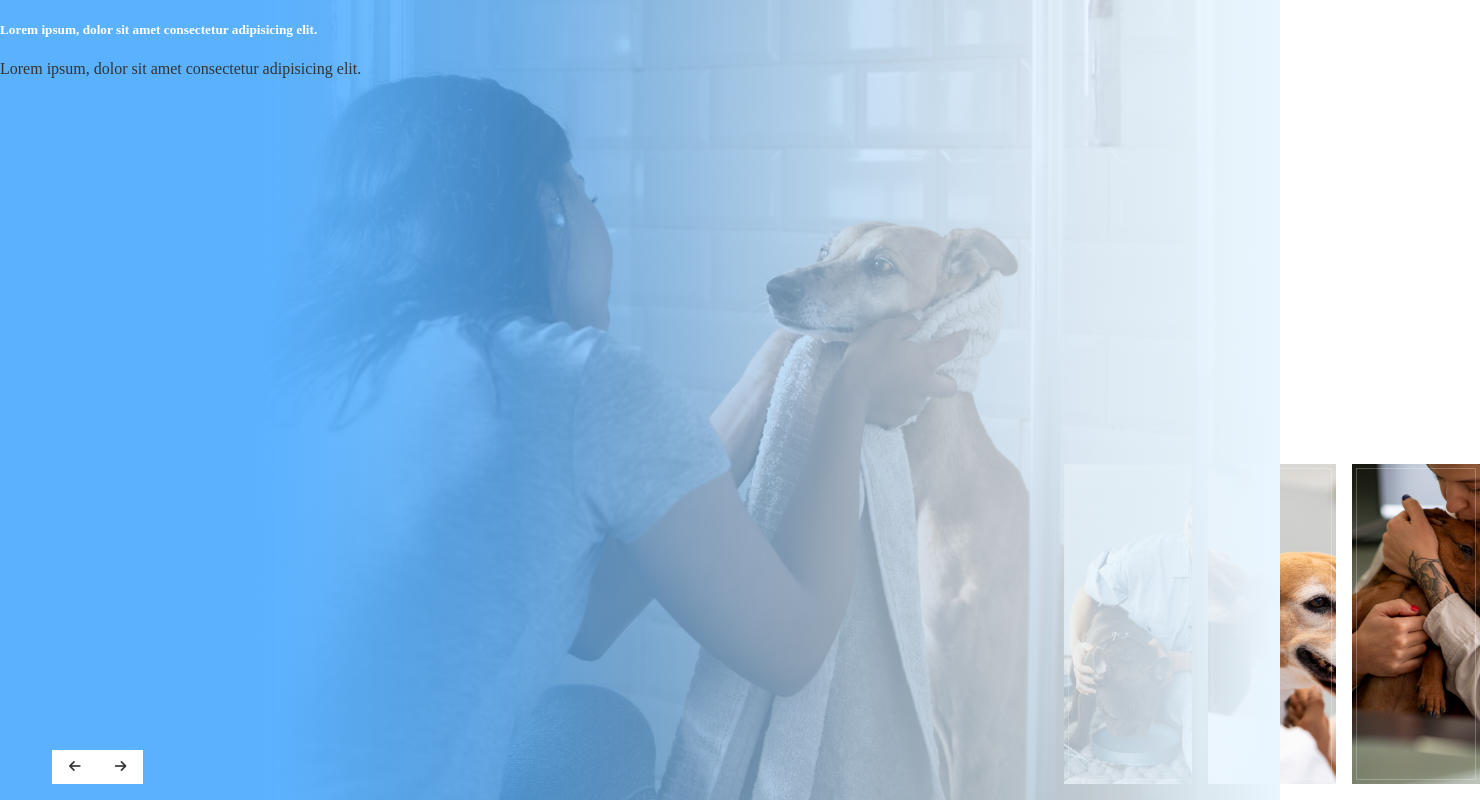
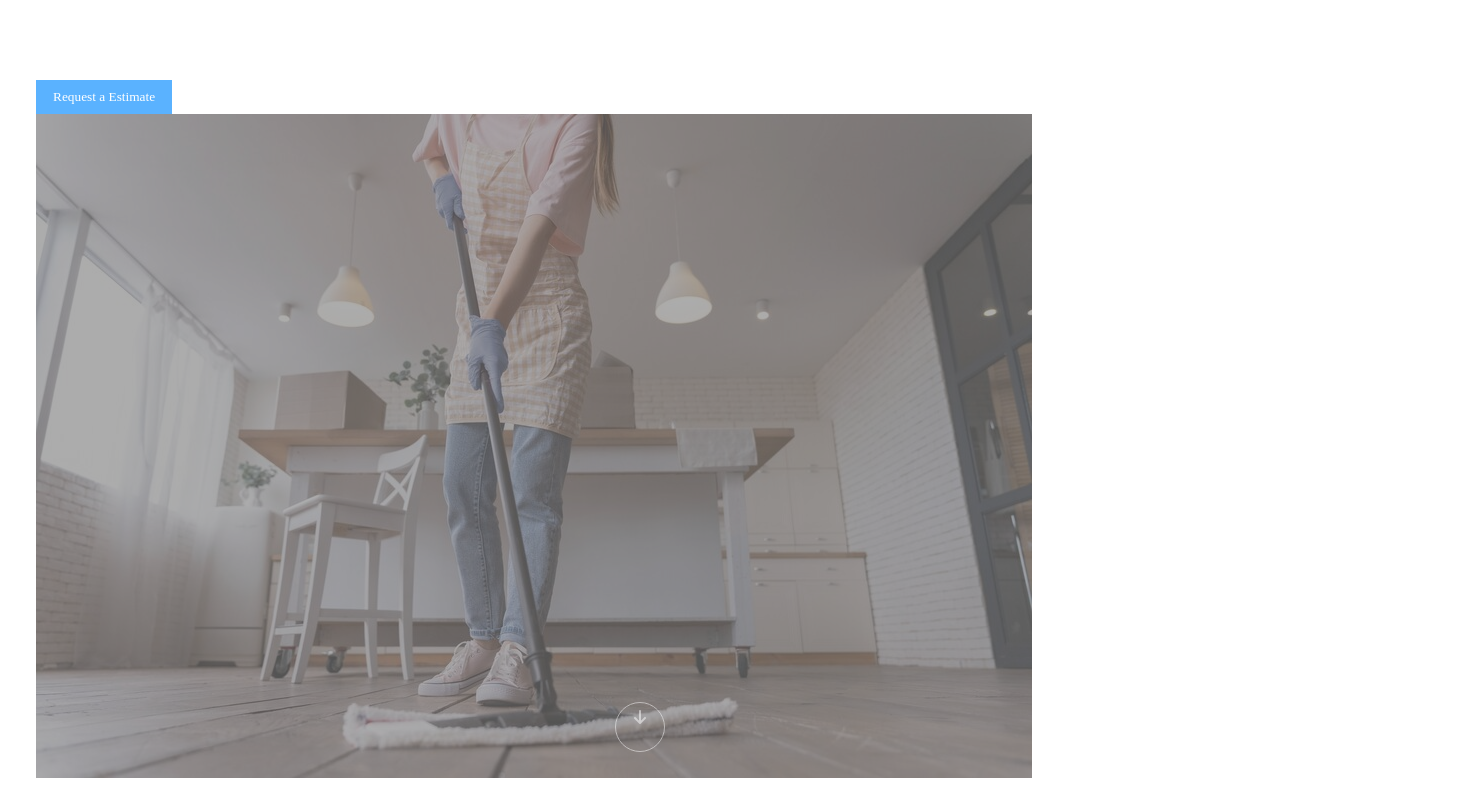
Before and after one commit to MoisesMarchini/Template-GreenThumb, an Angular app: page / in a window 1280 px wide. Shown: the top 802 px of the page, 1480 px wide, since content can reach past the window. Built offline with nearby package versions, Linux system fonts and the light colour scheme.

Commit message:
Att: faq-props;

```diff
--- a/src/app/app.component.html
+++ b/src/app/app.component.html
@@ -6,9 +6,9 @@
     [sectionProps]="props"
   ></app-feature-section>
   <app-our-services-section></app-our-services-section>
-  <app-base-section>
+  <!-- <app-base-section>
     <app-slider></app-slider>
-  </app-base-section>
+  </app-base-section> -->
   <app-benefits-section
     style="--_background: #eaf6ff; --_section-bg-color: #eaf6ff"
     *ngFor="let props of customProps.benefitsSections"
--- a/src/app/sections/benefits-section/benefits-section.component.html
+++ b/src/app/sections/benefits-section/benefits-section.component.html
@@ -1,7 +1,7 @@
 <app-base-section [wavesBefore]="true">
   <div
     class="container grid md:grid-cols-2 mx-auto gap-6 md:gap-16"
-    style="min-height: 80vh"
+    style="min-height: 60vh"
   >
     <div
       class="left my-auto grid md:pt-16 pb-16"
@@ -17,7 +17,7 @@
         {{ sectionProps.body }}
       </p>
       <ul
-        class="grid md:grid-cols-2 gap-8 my-10"
+        class="grid md:grid-cols-2 gap-8 mt-10"
         *ngIf="!!sectionProps.cards.length"
       >
         <li
@@ -30,8 +30,8 @@
       </ul>
       <app-default-button
         [outline]="true"
-        [customClass]="'btn-xl'"
-        class="mr-auto show-anim"
+        [customClass]="'btn-xl active'"
+        class="mr-auto show-anim mt-10"
         >Learn More</app-default-button
       >
     </div>
@@ -39,8 +39,10 @@
       *ngIf="sectionProps.sideImgSrc"
       [imgSrc]="sectionProps.sideImgSrc"
       [customCss]="'rounded'"
-      class="min-h-80 has-before"
-      [style]="'--_deg: ' + (sectionProps.reversed ? '-90deg' : '90deg')"
+      [class]="
+        'min-h-80 has-before ' +
+        (sectionProps.reversed ? 'md:[--_deg:-90deg]' : 'md:[--_deg:90deg]')
+      "
     ></app-placeholder-img-wrapper>
   </div>
 </app-base-section>
--- a/src/app/sections/faq-section/faq-section.component.html
+++ b/src/app/sections/faq-section/faq-section.component.html
@@ -6,14 +6,15 @@
     <p class="mb-8">
       {{ sectionProps.body }}
     </p>
-    <ul class="grid border-t border-black mb-12">
+    <ul class="grid border-black mb-12">
       <li
         *ngFor="let card of sectionProps.cards; let i = index"
         class="show-anim"
         [delayIndex]="i"
       >
         <div
-          class="card border-b border-black grid gap-3 py-4 px-3"
+          class="card border-b border-black grid py-4 px-3 place-content-start"
+          [class.border-t]="i === 0"
           (click)="setCard(i)"
           [class.expand]="i === currentCardIndex || expandAll"
         >
@@ -28,9 +29,11 @@
               {{ card.title }}
             </span>
           </p>
-          <p class="text-sm max-w-2xl body hidden">
-            {{ card.body }}
-          </p>
+          <div class="body">
+            <p class="text-sm max-w-2xl mt-3">
+              {{ card.body }}
+            </p>
+          </div>
         </div>
       </li>
     </ul>
--- a/src/app/sections/faq-section/faq-section.component.scss
+++ b/src/app/sections/faq-section/faq-section.component.scss
@@ -1,5 +1,14 @@
-.card.expand > .body {
-  display: block;
+.card {
+  grid-template-rows: auto 0fr;
+  transition: 0.2s;
+}
+
+.card.expand {
+  grid-template-rows: auto 1fr;
+}
+
+.body {
+  overflow: hidden;
 }
 
 .chevron {
--- a/src/app/sections/feature-section/feature-section.component.html
+++ b/src/app/sections/feature-section/feature-section.component.html
@@ -1,7 +1,7 @@
 <app-base-section>
   <div
     class="container md:grid grid-cols-2 gap-16 mx-auto"
-    style="min-height: 80vh"
+    style="min-height: 60vh"
   >
     <div
       class="left grid my-auto md:pt-16 pb-16"
--- a/src/environments/environment.default.ts
+++ b/src/environments/environment.default.ts
@@ -41,19 +41,10 @@ export const environmentDefault = {
       {
         reversed: true,
         sideImgSrc: '/assets/images/image (3).jpg',
-        subtitle: `Caring`,
-        title: `Providing Top-Quality Pet Care Services for Your Beloved Pets`,
-        body: `At our pet care center, we prioritize the health, safety, and happiness of your pets. Our team of experienced professionals is dedicated to providing exceptional care and attention to your furry friends. Whether it's walking, boarding, or training, we offer a range of services tailored to meet the unique needs of each pet.`,
-        cards: [
-          {
-            title: `100%`,
-            body: `Health and Wellness Services for Your Pets`,
-          },
-          {
-            title: `100%`,
-            body: `Safe and Secure Environment for Your Pets`,
-          },
-        ] as Card[],
+        subtitle: `Why Choose Us`,
+        title: `Your Satisfaction, Our Priority.`,
+        body: `Discover why CleanHome is the top choice for homeowners seeking professional cleaning services. With our team of trained professionals and commitment to eco-friendly practices, we prioritize your satisfaction above all else.`,
+        cards: [] as Card[],
       },
     ] as BenefitsSectionProps[],
     ctaSection: {
@@ -105,24 +96,24 @@ export const environmentDefault = {
       },
       cards: [
         {
-          title: 'How do I book services?',
-          body: 'Booking our pet care services is easy. Simply visit our website or give us a call to schedule an appointment.',
+          title: 'How often should I schedule a cleaning service?',
+          body: 'We recommend scheduling regular cleaning services based on your lifestyle and preferences. For most households, weekly or bi-weekly cleanings are sufficient to maintain a clean and healthy living environment.',
         },
         {
-          title: 'What are your rates?',
-          body: `Our rates vary depending on the type of service you require. Please contact us directly for more information.`,
+          title: 'Do I need to provide cleaning supplies?',
+          body: `No, our team will bring all the necessary cleaning supplies and equipment to perform the cleaning services. We use high-quality, eco-friendly products to ensure effective cleaning without harming the environment.`,
         },
         {
-          title: `Do you offer boarding?`,
-          body: `Yes, we offer boarding services for your pets. They will be well taken care of in a comfortable and safe environment.`,
+          title: `Can I customize my cleaning service?`,
+          body: `Absolutely! We understand that every home is unique, so we offer customizable cleaning services to meet your specific needs. Whether you have special requests or specific areas you want us to focus on, just let us know, and we'll tailor the service to suit your requirements.`,
         },
         {
-          title: `Can you train my pet?`,
-          body: `Absolutely! We have experienced trainers who can help with basic obedience training and behavioral issues.`,
+          title: `How long does a typical cleaning service take?`,
+          body: `The duration of a cleaning service depends on various factors, such as the size of your home, the level of cleanliness required, and any additional services requested. On average, a standard cleaning service for a typical-sized home can take anywhere from 2 to 4 hours.`,
         },
         {
-          title: `Is your staff trained?`,
-          body: `Yes, our staff is trained to handle pets of all sizes and temperaments. They are passionate about providing the best care possible.`,
+          title: `Is your cleaning service insured?`,
+          body: `Yes, we are fully insured to provide cleaning services. Our insurance coverage protects both our team members and your property, giving you peace of mind knowing that you're in safe hands. We prioritize safety and professionalism in every aspect of our service.`,
         },
       ] as Card[],
     } as FAQSectionProps,
```
